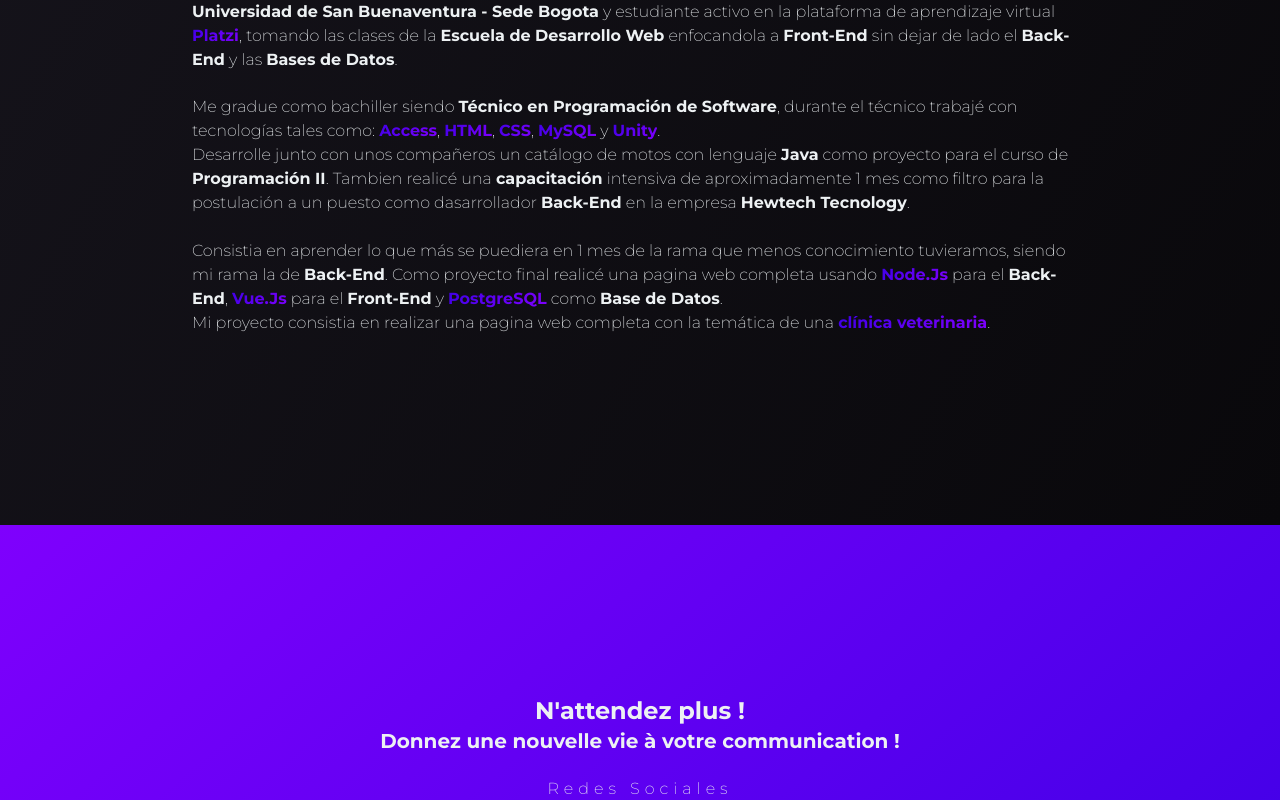
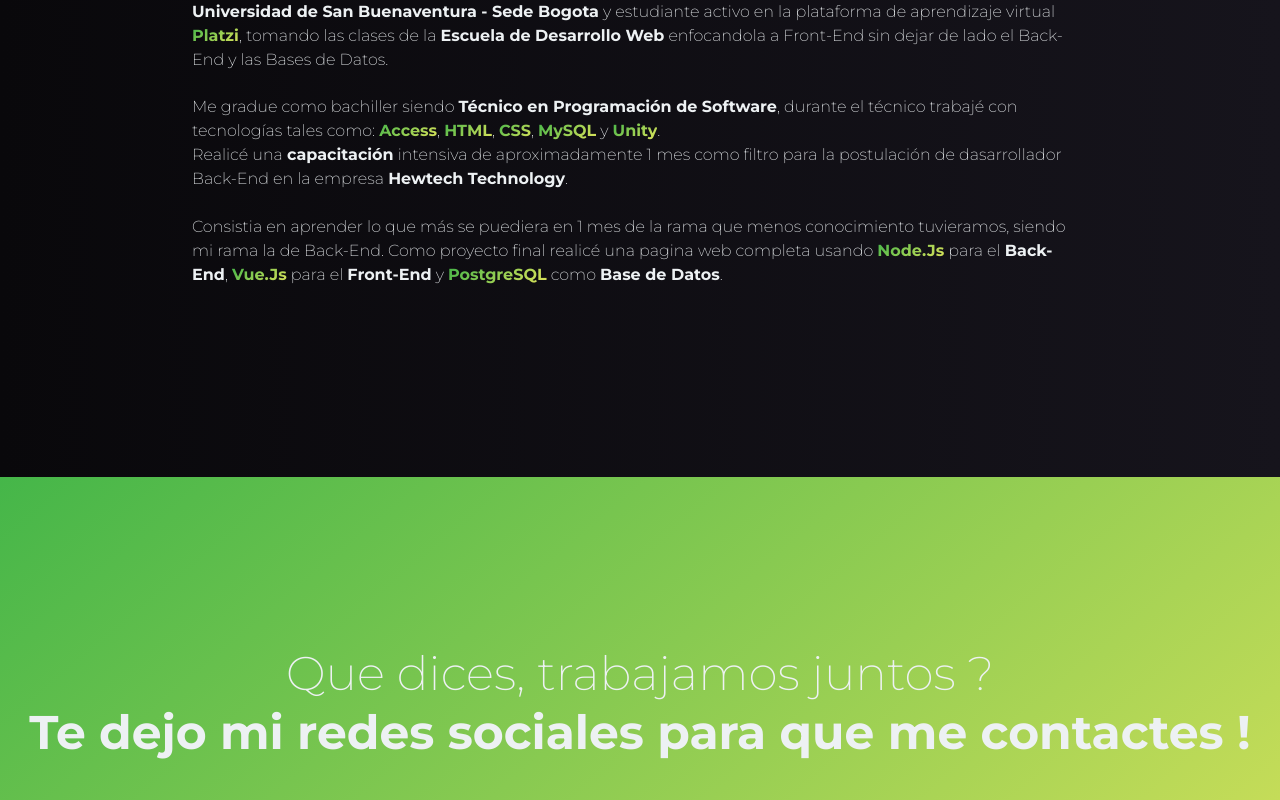
Before and after one commit to DaivDiz/PersonalWebSite, a Vue app: page / in a window 1280 px wide. Shown: the part 440-1240 px from the top of the page. Built offline with nearby package versions, Linux system fonts and the light colour scheme.

Commit message:
Intento de Orden 3 - En proceso - Primera Critica

```diff
--- a/public/style.css
+++ b/public/style.css
@@ -11,11 +11,14 @@
 
 ::-webkit-scrollbar-thumb {
     border-radius: 5px 0 0 5px;
-    background: linear-gradient(320deg, #3f00e6, #7f00fd);
 }
 
+.txtColor,
+.subRayado,
+.com,
+::-webkit-scrollbar-thumb,
 ::-webkit-scrollbar-thumb:hover {
-    background: linear-gradient(320deg, #3f00e6, #7f00fd);
+    background: linear-gradient(320deg, #DCE35B, #45B649);
 }
 
 * {
@@ -76,12 +79,12 @@ div {
     transform: rotate(0);
 }
 
-.bn:hover span:nth-child(1) {
+.bn:active span:nth-child(1) {
     animation: clickTop .5s ease-in-out forwards;
     transform: rotate(45deg);
 }
 
-.bn:hover span:nth-child(2) {
+.bn:active span:nth-child(2) {
     animation: clickBottom .5s ease-in-out forwards;
     transform: rotate(-45deg);
 }
@@ -165,23 +168,30 @@ header {
     color: white;
 }
 
-.txtColor {
-    background: linear-gradient(135deg, #3f00e6, #7f00fd);
+.txtColor,
+.txtColor2 {
     -webkit-background-clip: text;
     -webkit-text-fill-color: transparent;
 }
 
+.txtColor2 {
+    background-image: linear-gradient(320deg, #2193b0, #6dd5ed);
+}
+
 .subRayado {
     background-size: 0% 2px;
-    background-image: linear-gradient(320deg, #3f00e6, #7f00fd);
     background-position: 50% 100%;
     background-repeat: no-repeat;
     transition: background-size 0.3s;
 }
 
+.subRayado2,
+.sc {
+    background-image: linear-gradient(to left, #16141c, #09080b);
+}
+
 .subRayado2 {
     background-size: 0% 2px;
-    background-image: linear-gradient(to left, #16141c, #09080b);
     background-position: 50% 100%;
     background-repeat: no-repeat;
     transition: background-size 0.3s;
@@ -195,7 +205,6 @@ header {
 .sc {
     padding: calc(100px + 80 * (100vw - 320px) / 1080) 0;
     font-weight: 200;
-    background: linear-gradient(120deg, #16141c, #09080b);
     color: #edf1f3;
     font-family: 'Montserrat', sans-serif;
 }
@@ -228,9 +237,8 @@ header {
 
 .com {
     padding: calc(100px + 80 * (100vw - 320px) / 1080) 0;
-    background: linear-gradient(320deg, #3f00e6, #7f00fd);
     font-family: 'Montserrat', sans-serif;
-    transition: transform .3s;
+    transition: transform .1s ease-out;
     font-weight: 300;
     color: #edf1f3;
 }
@@ -239,23 +247,37 @@ header {
     text-align: center;
 }
 
+.com .ct h2 {
+    line-height: calc(45px + 7 * (100vw - 320px) / 1080);
+}
+
+.com .ct strong {
+    font-weight: 200;
+    font-size: calc(41px + 7 * (100vw - 320px) / 1080);
+}
+
+.com .ct small {
+    font-weight: 700;
+    font-size: calc(41px + 7 * (100vw - 320px) / 1080);
+}
+
 .com .bt {
     height: 100%;
-    margin-top: 25px;
+    margin-top: calc(50px + 7 * (100vw - 320px) / 1080);
     text-align: center;
 }
 
 .com .bt strong {
     user-select: none;
-    font-weight: 200;
+    font-weight: 300;
+    font-size: calc(41px + 7 * (100vw - 320px) / 1080);
     letter-spacing: 5px;
-    cursor: pointer;
 }
 
 .com .iconList {
     display: flex;
     justify-content: space-evenly;
-    margin-top: calc(10px + 20 * (100vw - 320px) / 1080);
+    /* margin-top: calc(20px + 7 * (100vw - 320px) / 1080); */
 }
 
 .cn {
@@ -275,8 +297,7 @@ header {
 }
 
 .cn>img {
-    width: calc(15px + 20 * (100vw - 320px) / 1080);
-    /* margin-top: 5px; */
+    height: calc(30px + 20 * (100vw - 320px) / 1080);
 }
 
 .cn svg {
@@ -287,9 +308,10 @@ header {
     stroke-dasharray: 0 999;
     fill: transparent;
     stroke-width: 4px;
+    width: 200%;
     position: absolute;
-    top: 0;
-    left: 0;
+    top: -50%;
+    left: -50%;
     opacity: 0;
 }
 
@@ -304,4 +326,18 @@ header {
     .sc .ct h2 {
         font-size: calc(22px + 20 * (100vw - 320px) / 1080);
     }
+    .com .ct strong {
+        font-size: calc(28px + 7 * (100vw - 320px) / 1080);
+    }
+    .com .ct small {
+        font-size: calc(20px + 7 * (100vw - 320px) / 1080);
+    }
+    .cn svg {
+        width: 100%;
+        top: 0;
+        left: 0;
+    }
+    .cn>img {
+        width: calc(22px + 20 * (100vw - 320px) / 1080);
+    }
 }
--- a/src/components/Index.vue
+++ b/src/components/Index.vue
@@ -7,7 +7,7 @@
                     DaivDiz
                 </a>
             </div>
-            <div class="bn" data-nav>
+            <!-- <div class="bn" data-nav>
                 <div>
                     <span></span>
                     <span></span>
@@ -22,7 +22,7 @@
                     <circle stroke="url(#grd)" cx="50" cy="50" r="48">
                     </circle>
                 </svg>
-            </div>
+            </div> -->
         </header>
         <main>
             <div class="sc">
@@ -31,13 +31,13 @@
                         Hola soy <strong class="txtColor"> David Diaz</strong>, <br> mucho gusto.
                     </h2>
                     <div class="pp">
-                        <p>Tengo 18 años y soy desarrollador <strong>Full-Stack</strong> enfocado más al desarrollo
-                        <strong>Front-End</strong>, cuento con solo experiencia personal desarrollando sitios web. Actualmente
+                        <p>Tengo 18 años y soy desarrollador Full-Stack enfocado más al desarrollo
+                        Front-End, cuento con solo experiencia personal desarrollando sitios web. Actualmente
                         soy estudiante activo de <strong>Ingeniería Mecatrónica</strong> en la <strong>Universidad de San Buenaventura
                         - Sede Bogota</strong> y estudiante activo en la plataforma de aprendizaje virtual
                         <strong class="subRayado"><a href="https://platzi.com/p/DaivDiz/" target="_blank" class="txtColor">Platzi</a></strong>,
-                        tomando las clases de la <strong>Escuela de Desarrollo Web</strong> enfocandola a <strong>Front-End</strong> sin
-                        dejar de lado el <strong>Back-End</strong> y las <strong>Bases de Datos</strong>.</p>
+                        tomando las clases de la <strong>Escuela de Desarrollo Web</strong> enfocandola a Front-End sin
+                        dejar de lado el Back-End y las Bases de Datos.</p>
 
                         <p>Me gradue como bachiller siendo <strong>Técnico en Programación de Software</strong>, durante el
                         técnico trabajé con tecnologías tales como:
@@ -46,17 +46,16 @@
                         <strong class="txtColor">CSS</strong>,
                         <strong class="txtColor">MySQL</strong> y
                         <strong class="txtColor">Unity</strong>. <br>
-                        Desarrolle junto con unos compañeros un catálogo de motos con lenguaje <strong>Java</strong>
-                        como proyecto para el curso de <strong>Programación II</strong>. Tambien realicé una <strong>capacitación</strong>
-                        intensiva de aproximadamente 1 mes como filtro para la postulación a un puesto como dasarrollador
-                        <strong>Back-End</strong> en la empresa <strong>Hewtech Tecnology</strong>.</p>
+                        <!-- Desarrolle junto con unos compañeros un catálogo de motos con lenguaje <strong>Java</strong>
+                        como proyecto para el curso de <strong>Programación II</strong>. -->
+                        Realicé una <strong>capacitación</strong>
+                        intensiva de aproximadamente 1 mes como filtro para la postulación de dasarrollador
+                        Back-End en la empresa <strong>Hewtech Technology</strong>.</p>
                         <p> Consistia en aprender lo que más se puediera
-                        en 1 mes de la rama que menos conocimiento tuvieramos, siendo mi rama la de <strong>Back-End</strong>. Como proyecto final realicé
+                        en 1 mes de la rama que menos conocimiento tuvieramos, siendo mi rama la de Back-End. Como proyecto final realicé
                         una pagina web completa usando <strong class="txtColor">Node.Js</strong> para el <strong>Back-End</strong>,
                         <strong class="txtColor">Vue.Js</strong> para el <strong>Front-End</strong> y
-                        <strong class="txtColor">PostgreSQL</strong> como <strong>Base de Datos</strong>. <br>
-                        Mi proyecto consistia en realizar una pagina web completa con la temática de una <strong class="subRayado">
-                        <a href="#" class="txtColor">clínica veterinaria</a></strong>.</p>
+                        <strong class="txtColor">PostgreSQL</strong> como <strong>Base de Datos</strong>.</p>
                         <!-- <p class="intro">Nous sommes une <strong>agence de développement web</strong>, installée à <strong>Lyon</strong>
                          depuis 2001. Nous créons pour nos clients, des <strong>sites sur mesure</strong> adaptés à leurs besoins.</p>
                         <p>Notre <strong>agence digitale lyonnaise</strong> dispose d’une grande expérience dans la
@@ -76,21 +75,27 @@
         <div class="com">
             <div class="ct">
                 <h2>
-                    <strong><span>N'attendez plus !</span></strong><br>
-                    <small>Donnez une nouvelle vie à votre communication !</small>
+                    <strong><span>Que dices, trabajamos juntos ?</span></strong><br>
+                    <small>Te dejo mi redes sociales para que me contactes !</small>
                 </h2>
             </div>
             <div class="bt">
-                <strong class="subRayado2" @click="iconList=!iconList">Redes Sociales </strong>
-            </div>
-            <transition name="iconList">
-                <div class="iconList" v-if="iconList">
-                        <a href="https://facebook.com/daivdiz" class="cn" target="_blank"><img src="../assets/social/facebook.svg" alt="Icono de Facebook">
+                <!-- <strong class="">Redes Sociales</strong> -->
+                <div class="iconList">
+                    <a href="https://facebook.com/daivdiz" class="cn" target="_blank"><img src="../assets/social/facebook.svg" alt="Icono de Facebook">
                         <svg viewBox="0 0 100 100">
+                            <defs>
+                                <linearGradient id="grd" x1="0%" y1="0%" x2="0%" y2="100%">
+                                    <stop data-color-c="l" offset="0%" stop-color="#09080b"></stop>
+                                    <stop data-color-c="r" id="" offset="100%" stop-color="#16141c"></stop>
+                                </linearGradient>
+                            </defs>
                             <circle stroke="url(#grd)" cx="50" cy="50" r="48">
                             </circle>
-                        </svg></a>
-                        <a href="https://twitter.com/daivdiz" class="cn" target="_blank"><img src="../assets/social/twitter.svg" alt="Icono de Twitter"><svg viewBox="0 0 100 100">
+                        </svg>
+                    </a>
+                    <a href="https://twitter.com/daivdiz" class="cn" target="_blank"><img src="../assets/social/twitter.svg" alt="Icono de Twitter">
+                        <svg viewBox="0 0 100 100">
                             <defs>
                                 <linearGradient id="grd2" x1="0%" y1="0%" x2="0%" y2="100%">
                                     <stop data-color-c="l" offset="0%" stop-color="#09080b"></stop>
@@ -99,8 +104,10 @@
                             </defs>
                             <circle stroke="url(#grd2)" cx="50" cy="50" r="48">
                             </circle>
-                        </svg></a>
-                        <a href="https://github.com/daivdiz" class="cn" target="_blank"><img src="../assets/social/github.svg" alt="Icono de GitHub"><svg viewBox="0 0 100 100">
+                        </svg>
+                    </a>
+                    <a href="https://github.com/daivdiz" class="cn" target="_blank"><img src="../assets/social/github.svg" alt="Icono de GitHub">
+                        <svg viewBox="0 0 100 100">
                             <defs>
                                 <linearGradient id="grd3" x1="0%" y1="0%" x2="0%" y2="100%">
                                     <stop data-color-c="l" offset="0%" stop-color="#ef32d9"></stop>
@@ -109,9 +116,10 @@
                             </defs>
                             <circle stroke="url(#grd3)" cx="50" cy="50" r="48">
                             </circle>
-                        </svg></a>
-
-                        <a href="https://www.linkedin.com/in/daivdiz/" class="cn" target="_blank"><img src="../assets/social/linkedin.svg" alt="Icono de Linkedin"><svg viewBox="0 0 100 100">
+                        </svg>
+                    </a>
+                    <a href="https://www.linkedin.com/in/daivdiz/" class="cn" target="_blank"><img src="../assets/social/linkedin.svg" alt="Icono de Linkedin">
+                        <svg viewBox="0 0 100 100">
                             <defs>
                                 <linearGradient id="grd4" x1="0%" y1="0%" x2="0%" y2="100%">
                                     <stop data-color-c="l" offset="0%" stop-color="#41295a"></stop>
@@ -120,9 +128,10 @@
                             </defs>
                             <circle stroke="url(#grd4)" cx="50" cy="50" r="48">
                             </circle>
-                        </svg></a>
-
-                        <a href="https://www.instagram.com/daivdiz/" class="cn" target="_blank"><img src="../assets/social/instagram.svg" alt="Icono de Instagram"><svg viewBox="0 0 100 100">
+                        </svg>
+                    </a>
+                    <a href="https://www.instagram.com/daivdiz/" class="cn" target="_blank"><img src="../assets/social/instagram.svg" alt="Icono de Instagram">
+                        <svg viewBox="0 0 100 100">
                             <defs>
                                 <linearGradient id="grd5" x1="0%" y1="0%" x2="0%" y2="100%">
                                     <stop data-color-c="l" offset="0%" stop-color="#6E48AA"></stop>
@@ -131,14 +140,16 @@
                             </defs>
                             <circle stroke="url(#grd5)" cx="50" cy="50" r="48">
                             </circle>
-                        </svg></a>
-
+                        </svg>
+                    </a>
                 </div>
-            </transition>
+            </div>
         </div>
-        <footer>
-
-        </footer>
+        <!-- <footer>
+            <div class="sc">
+                <h1>Hola footer</h1>
+            </div>
+        </footer> -->
     </div>
 </template>
 
@@ -164,7 +175,7 @@ export default {
     transition: all 2s;
 }
 .iconList-leave, .iconList-enter-to{
-    transform: translateY(calc(-10px + 20 * (100vw - 320px) / 1080));
+    /* transform: translateY(calc(0px + 20 * (100vw - 320px) / 1080)); */
     opacity: 1;
 }
 </style>
```
Also changed, not shown: 22 other files (tests, documents, lock files or other folders).
